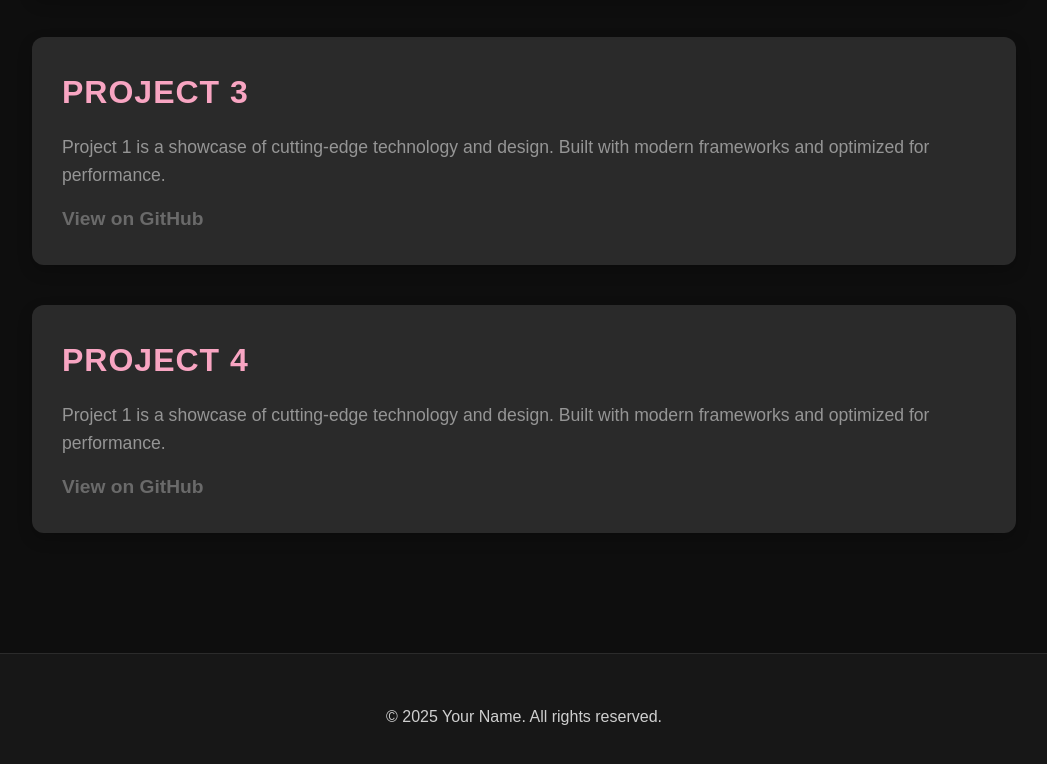
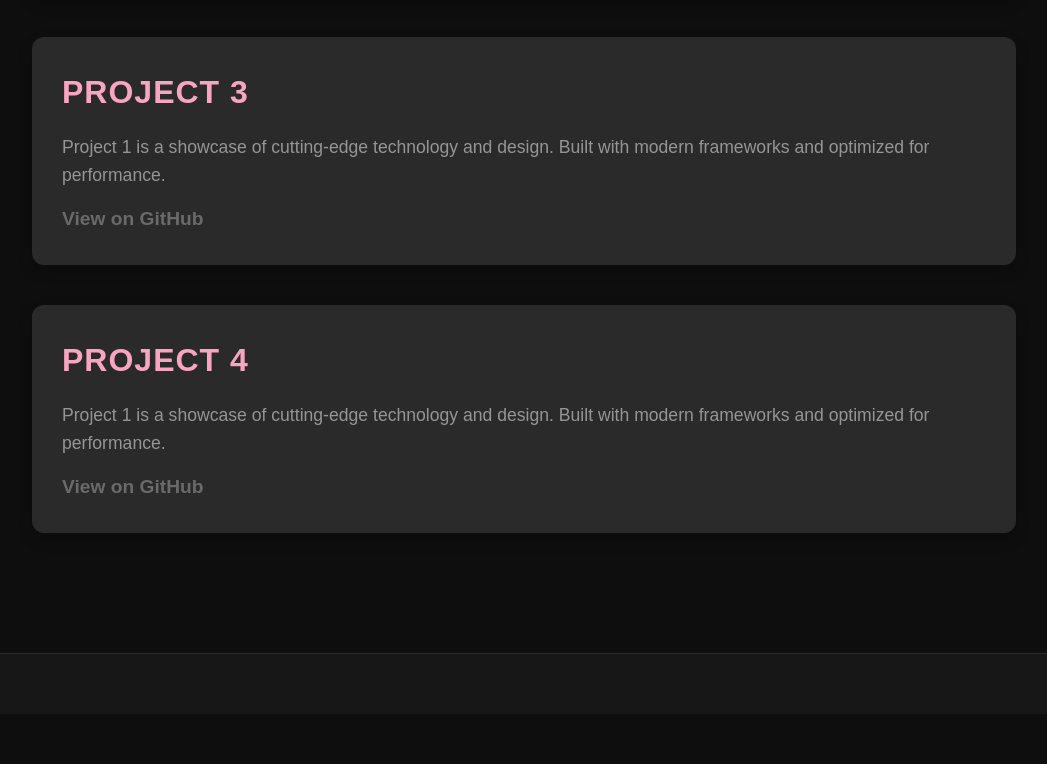
Before and after one commit to stlb57/Frontend-projects, a plain HTML site: page index.html in a window 1280 px wide. Shown: the part 1020-1784 px from the top of the page, without its empty margins (116-1163 px from the left). After the commit the page ends 1734 px from the top, so only its background shows below. Drawn offline with Linux system fonts and the light colour scheme.

Commit message:
Update index.html

```diff
--- a/index.html
+++ b/index.html
@@ -179,9 +179,6 @@
     </main>
 
     <footer>
-        <div class="container">
-            <p>&copy; 2025 Your Name. All rights reserved.</p>
-        </div>
     </footer>
 </body>
 </html>
```
